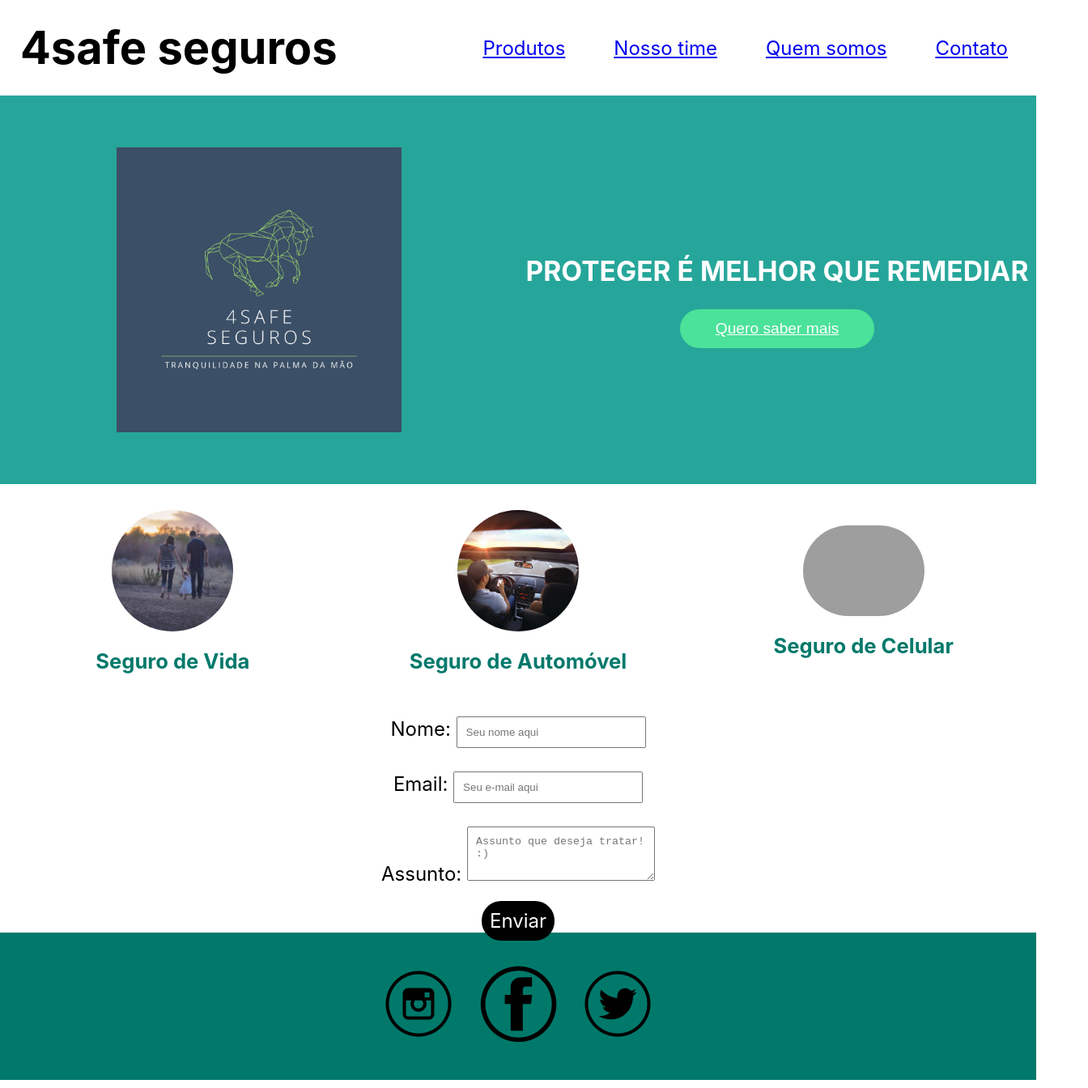
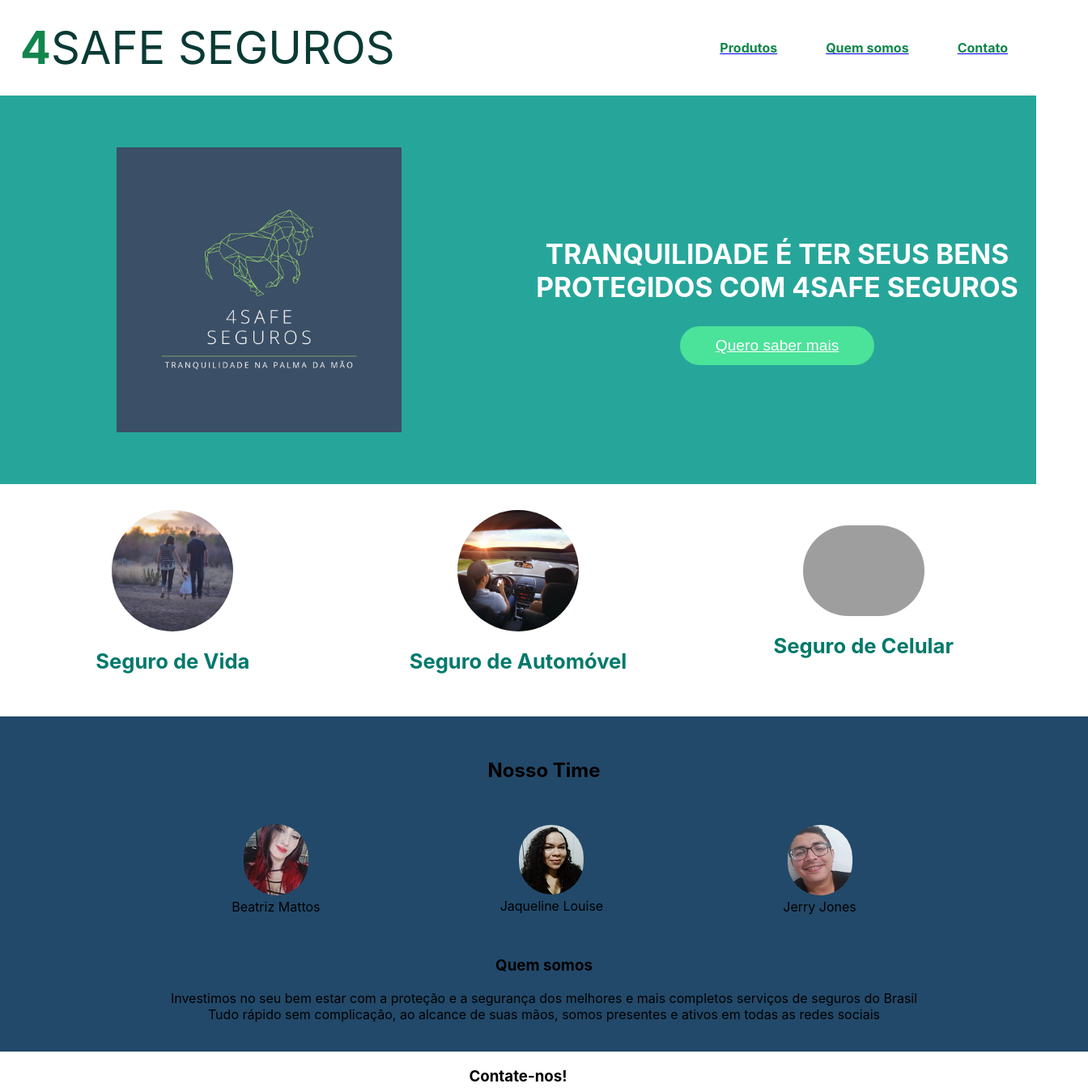
Before and after one commit to future4code/julian-4safe, a plain HTML site: page 4safe/index.html in a window 1280 px wide. Shown: the top 1344 px of the page at 81% size, 1344 px wide, since content can reach past the window. Drawn offline with Linux system fonts and the light colour scheme; grey boxes are pictures that could not be loaded.

Commit message:
inclusao das fotos quem somos

```diff
--- a/4safe/estilos.css
+++ b/4safe/estilos.css
@@ -5,15 +5,24 @@ p {
     margin: 0px;
     padding: 0px;
     list-style: none;
-    font-size: 1.5rem;
+    font-size: 1rem;
     font-family: -apple-system, BlinkMacSystemFont, 'Segoe UI', Roboto, Oxygen, Ubuntu, Cantarell, 'Open Sans', 'Helvetica Neue', sans-serif;
 }
 
 header>a {
     text-decoration: none;
-    color: black;
+    color: #0a3a34;
+    font-size: 7vh;
+}
+
+#quatro {
+    color: #11864d;
     font-weight: bold;
-    font-size: 7vh;
+}
+
+.barraMenu {
+    color: #11864d;
+    font-weight: bold;
 }
 
 header {
@@ -129,6 +138,37 @@ section#banner {
 
 /* Fim Produtos */
 
+.secao2 {
+    background-color: #22496A;
+    width: 100%;
+    height: 350px;
+    padding: 2rem;
+}
+
+.timefotos {
+    display: flex;
+    justify-content: space-evenly;
+    align-items: center;
+    padding: 2rem;
+}
+
+.imagem-time{
+    border-radius:45px;
+}
+
+footer {
+    left: 0;
+    bottom: 0;
+    width: 100;
+    background: #00796b;
+    color: white;
+    padding: 40px;
+    padding-top: 10px;
+    padding-bottom: 10px;
+    display: flex;
+    justify-content: center;
+}
+
 #formularioContato {
     display: flex;
     justify-content: center;
@@ -136,25 +176,27 @@ section#banner {
     flex-direction: column;
 }
 
-footer {
-    background: #00796b;
-    color: white;
-    display: flex;
-    justify-content: center;
-    padding: 40px;
-}
-
 .botaoEnviar {
-    background-color: black;
+    background-color: #11864d;
     padding: 10px;
     color: white;
     border-radius: 1.5rem;
     cursor: pointer;
+    margin-top: 20px;
+    margin-bottom: 20px;
+    margin-left: 30px;
 }
 
 .caixasDeTexto {
     padding: 10px;
     width: 210px;
+    margin-bottom: 20px;
+    margin-top: 10px;
+    border-radius: 0.5em;
+}
+
+.nossoTime{
+    text-align: center;
 }
 
 
--- a/4safe/index.html
+++ b/4safe/index.html
@@ -10,13 +10,12 @@
 
     <body>
         <header>
-            <a href="/">4safe seguros</a>
+            <a href="/"><span id="quatro">4</span>SAFE SEGUROS</a>
             <li>
                 <ul class="menuSite">
-                    <li><a href="/">Produtos</a></li>
-                    <li><a href="/">Nosso time</a></li>
-                    <li><a href="/">Quem somos</a></li>
-                    <li><a href="#Contato">Contato</a></li>
+                    <li><a href="#produtos"><span class="barraMenu">Produtos</span></a></li>
+                    <li><a href="#quem-somos"><span class="barraMenu">Quem somos</span></a></li>
+                    <li><a href="#contato"><span class="barraMenu">Contato</span></a></li>
                 </ul>
             </li>
 
@@ -27,12 +26,12 @@
                 <img src="https://raw.githubusercontent.com/future4code/julian-4safe/master/4safe.png" alt="Logo da 4Safe Seguros">
             </div>
             <div id="col-4safe">
-                <h2>Proteger é melhor que remediar</h2>
+                <h2>Tranquilidade é ter seus bens protegidos com 4SAFE SEGUROS</h2>
                 <button><a href="#contato">Quero saber mais</a></button>
             </div>
         </section>
 
-        <section class="secao1">
+        <section class="secao1" id="#produtos">
             <div class="produtos">
                 <img src="seguro-de-vida.jpg" alt="Seguro de vida para sua família">
                 <h2>Seguro de Vida</h2>
@@ -46,43 +45,78 @@
                 <h2>Seguro de Celular</h2>
             </div>
         </section>
+        <section class="secao2">
+            <div class="nossoTime" id="nosso-time">
+                <h2>Nosso Time</h2>
+                <div class="timefotos">
+                    <div>
+                        <img class="imagem-time" src="Bia.jpg" alt="responsável técnica Git,profissional mulher de cabelos compridos lisos">
+                        <p>Beatriz Mattos</p>
+                    </div>
 
-        <section class="formulario" id="#contato">
+                    <div>
+                        <img class="imagem-time" src="louisej.jpg" alt="estagiária web,profissional mulher cabelos ondulados">
+                        <p>Jaqueline Louise</p>
+                    </div>
+
+                    <div>
+                        <img class="imagem-time" src="Jerry.jpg" alt="responsável técnico, profissional homem cabelo curto">
+                        <p>Jerry Jones</p>
+                    </div>
+
+                </div>
+
+                <div class="quemSomos" id="quem-somos">
+                    <h3>Quem somos</h3>
+                    <p>Investimos no seu bem estar com a proteção e a segurança dos melhores e mais completos serviços de seguros do Brasil</p>
+                    <p>Tudo rápido sem complicação, ao alcance de suas mãos, somos presentes e ativos em todas as redes sociais</p>
+                    <p></p>
+
+                </div>
+        </section>
+
+        <section class="formulario" id="contato">
             <div id="formularioContato">
+                <h3>Contate-nos!</h3>
 
                 <div>
                     <label for="nomeContato">Nome:</label>
+                    <br/>
                     <input id="idNomeContato" class="caixasDeTexto" placeholder="Seu nome aqui">
                 </div>
 
-                <br />
+                <br/>
 
                 <div>
                     <label for="emailContato">Email:</label>
+                    <br/>
                     <input id="idEmailContato" class="caixasDeTexto" type="email" placeholder="Seu e-mail aqui">
                 </div>
 
-                <br />
+                <br/>
 
                 <div>
                     <label for="assuntoContato">Assunto:</label>
+                    <br/>
                     <textarea id="idAssuntoContato" class="caixasDeTexto" rows="3" cols="30" placeholder="Assunto que deseja tratar! :)"></textarea>
                 </div>
 
-                <br />
+                <br/>
 
                 <div>
                     <spam class="botaoEnviar" value="Enviar">Enviar</spam>
                 </div>
-           </div>
+            </div>
         </section>
 
+        <br/>
+        <br/>
 
         <footer>
             <div class="redesSociais">
-                <a href="https://www.instagram.com/" target="_blank"><img src="ig-icon.png" alt="Instagram"></a>
-                <a href="https://www.facebook.com/" target="_blank"><img src="fb-icon.png" alt="Facebook"></a>
-                <a href="https://twitter.com" target="_blank"><img src="twitter-icon.png" alt="Twitter"></a>
+                <a href="https://www.instagram.com/ " target="_blank "><img src="ig-icon.png " alt="Instagram "></a>
+                <a href="https://www.facebook.com/ " target="_blank "><img src="fb-icon.png " alt="Facebook "></a>
+                <a href="https://twitter.com " target="_blank "><img src="twitter-icon.png " alt="Twitter "></a>
             </div>
         </footer>
     </body>
```
Also changed, not shown: 4safe/Bia.jpg (added), 4safe/Jerry.jpg (added), 4safe/louisej.jpg (added).
